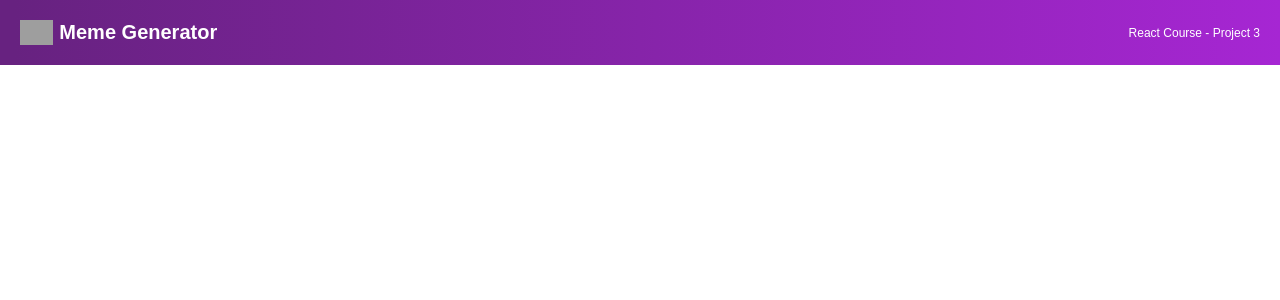
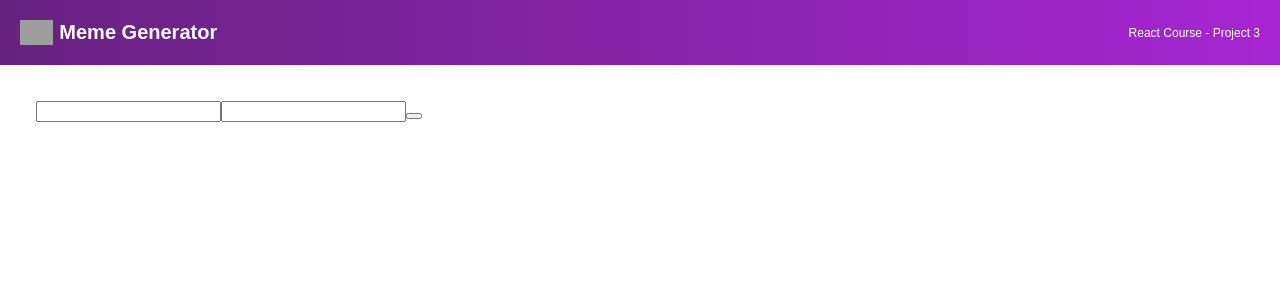
Before and after one commit to OtlotlengMajuja/OTLMAJ363_BCL2401_GroupE_Otlotleng-Majuja_DJS07, a React (Vite) app: page / in a window 1280 px wide. Shown: the top 300 px of the page. Built offline with nearby package versions, Linux system fonts and the light colour scheme; grey boxes are pictures that could not be loaded.

Commit message:
Added two input elements and a button

```diff
--- a/src/components/Meme.jsx
+++ b/src/components/Meme.jsx
@@ -3,7 +3,11 @@ import React from "react";
 export default function Meme() {
   return (
     <main>
-      <form></form>
+      <form>
+        <input />
+        <input />
+        <button></button>
+      </form>
     </main>
   );
 }
```
